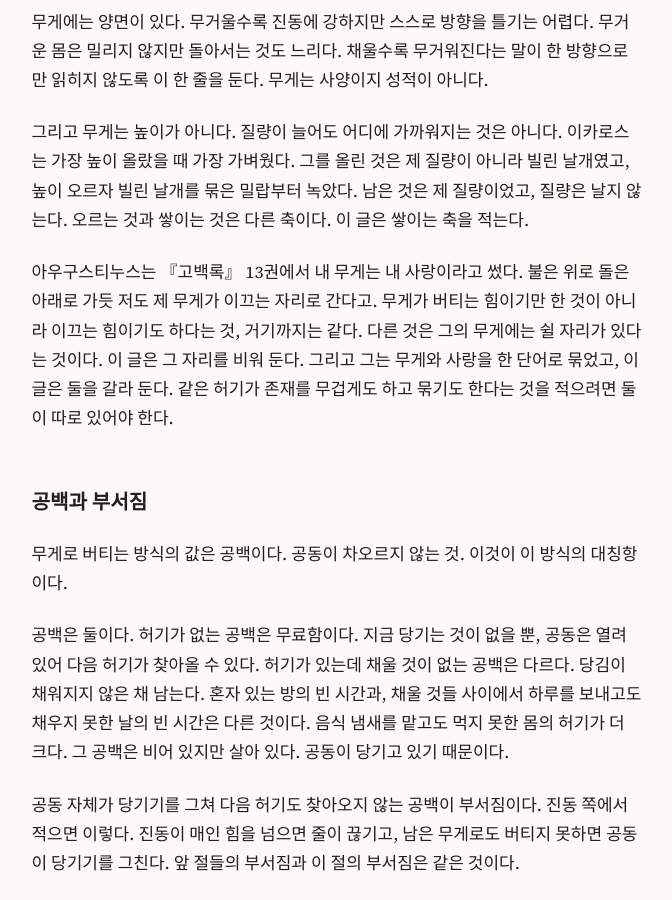
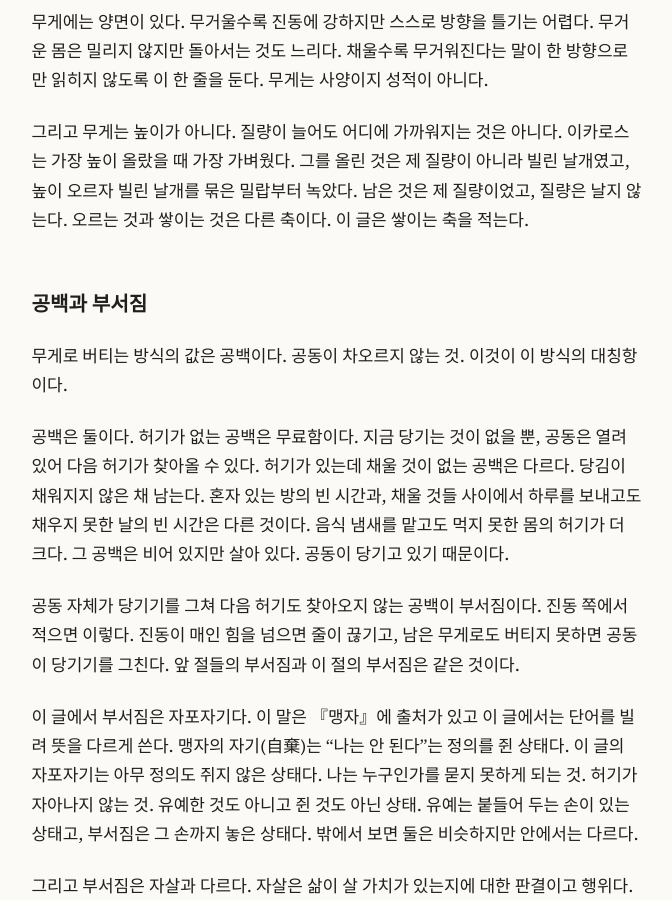
Before and after one commit to nonasking/essays, a Jekyll site: the page built from weight-and-ties/index.md, in a window 1280 px wide and 900 px high, scrolled down 5184 px. Shown: the whole window, without its empty margins (303-975 px from the left). Built offline with Jekyll 4.4.1, drawn with Linux system fonts in a browser that asks for light colours; our own code applies the rules of GitHub Pages for plain Markdown files; some of the changed text lies outside the part shown.

Commit message:
Weight and Ties: remove Augustine citation (KR/EN)
Co-Authored-By: Claude Opus 5.5 <noreply@anthropic.com>
Claude-Session: https://claude.ai/code/session_01761YbdfwLqfojnJWnXHuHc

```diff
--- a/weight-and-ties/index.md
+++ b/weight-and-ties/index.md
@@ -85,8 +85,6 @@ description: 허기는 결핍이 아니라 존재가 차오를 수 있는 공동
 
 그리고 무게는 높이가 아니다. 질량이 늘어도 어디에 가까워지는 것은 아니다. 이카로스는 가장 높이 올랐을 때 가장 가벼웠다. 그를 올린 것은 제 질량이 아니라 빌린 날개였고, 높이 오르자 빌린 날개를 묶은 밀랍부터 녹았다. 남은 것은 제 질량이었고, 질량은 날지 않는다. 오르는 것과 쌓이는 것은 다른 축이다. 이 글은 쌓이는 축을 적는다.
 
-아우구스티누스는 『고백록』 13권에서 내 무게는 내 사랑이라고 썼다. 불은 위로 돌은 아래로 가듯 저도 제 무게가 이끄는 자리로 간다고. 무게가 버티는 힘이기만 한 것이 아니라 이끄는 힘이기도 하다는 것, 거기까지는 같다. 다른 것은 그의 무게에는 쉴 자리가 있다는 것이다. 이 글은 그 자리를 비워 둔다. 그리고 그는 무게와 사랑을 한 단어로 묶었고, 이 글은 둘을 갈라 둔다. 같은 허기가 존재를 무겁게도 하고 묶기도 한다는 것을 적으려면 둘이 따로 있어야 한다.
-
 ## 공백과 부서짐
 
 무게로 버티는 방식의 값은 공백이다. 공동이 차오르지 않는 것. 이것이 이 방식의 대칭항이다.
```
Also changed, not shown: other parts of weight-and-ties/index.md (+0 -1 lines), weight-and-ties/en.md (+0 -3 lines).
